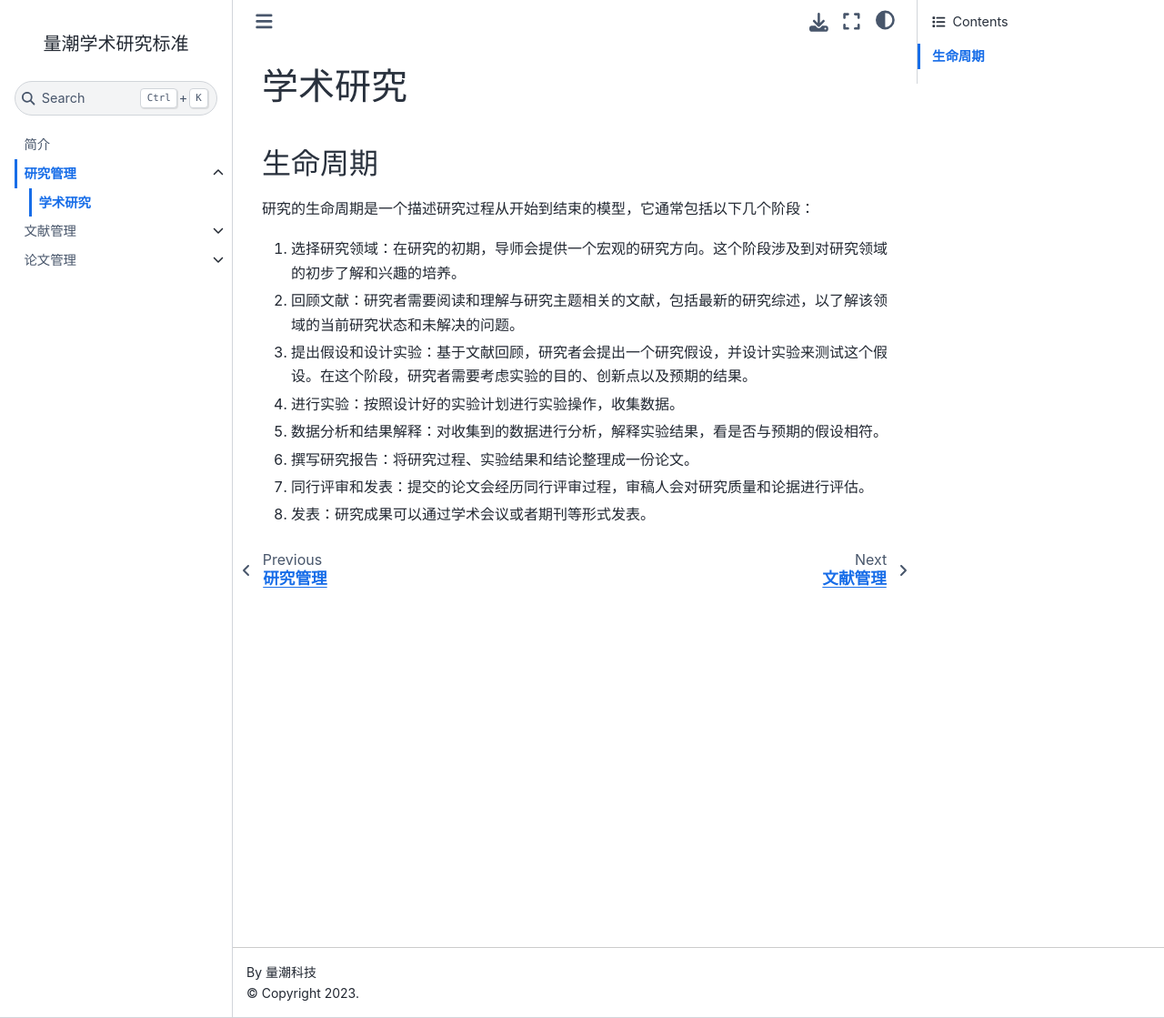
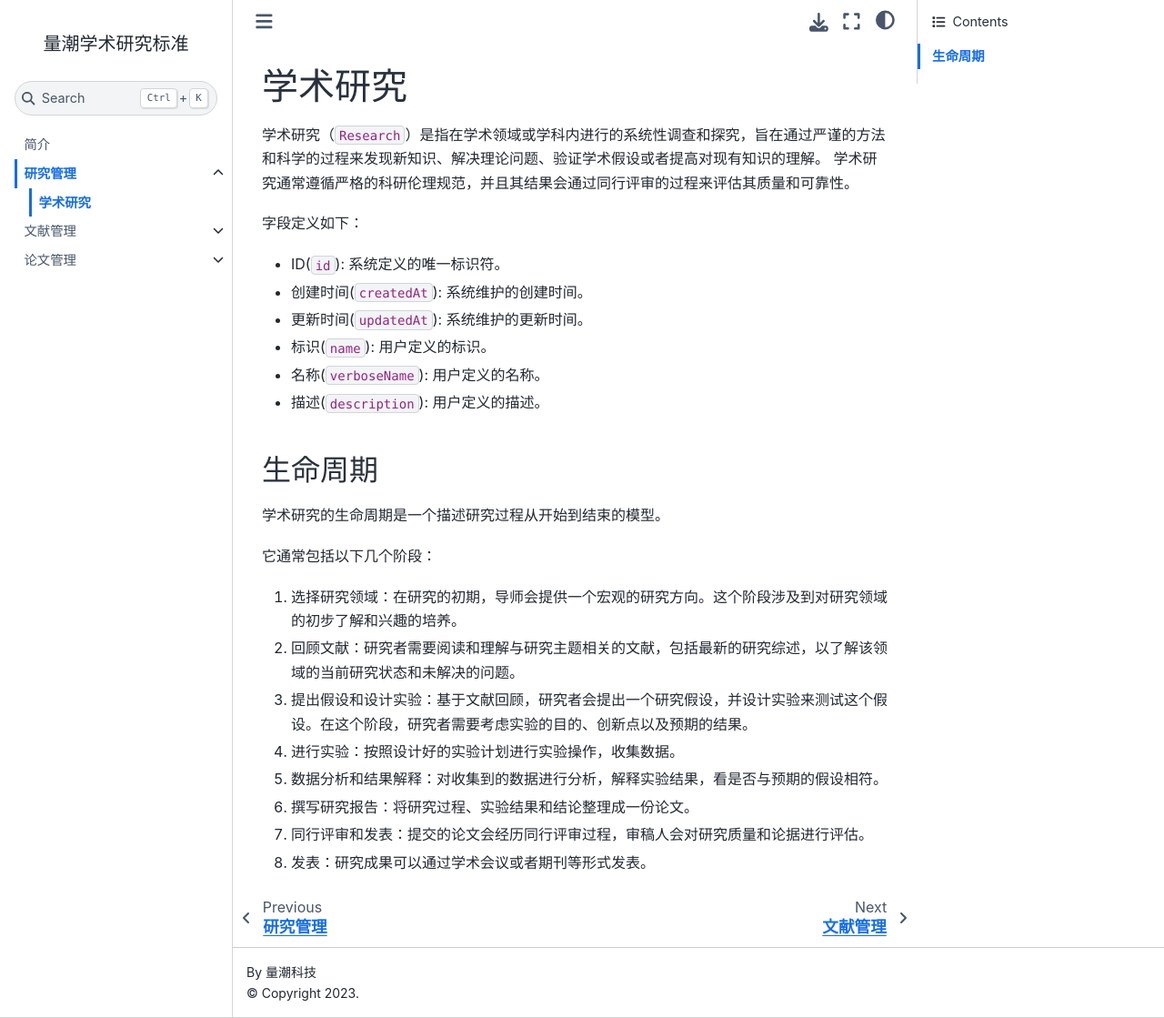
Before and after one commit to quanttide/quanttide-specification-of-academic-research, a Jupyter Book: the page built from researches/research.md, in a window 1280 px wide and 1119 px high. Shown: the whole window at 91% size. Built offline with Jupyter Book 1.0.4 settings and Sphinx 7.4.7 and the Sphinx Book theme 1.1.4, drawn with Linux system fonts in a browser that asks for light colours.

Commit message:
feat(researches/research): 定义学术研究领域模型

```diff
--- a/researches/research.md
+++ b/researches/research.md
@@ -1,8 +1,23 @@
 # 学术研究
+
+学术研究（`Research`）是指在学术领域或学科内进行的系统性调查和探究，旨在通过严谨的方法和科学的过程来发现新知识、解决理论问题、验证学术假设或者提高对现有知识的理解。
+学术研究通常遵循严格的科研伦理规范，并且其结果会通过同行评审的过程来评估其质量和可靠性。
+
+字段定义如下：
+
+- ID(`id`): 系统定义的唯一标识符。
+- 创建时间(`createdAt`): 系统维护的创建时间。
+- 更新时间(`updatedAt`): 系统维护的更新时间。
+- 标识(`name`): 用户定义的标识。
+- 名称(`verboseName`): 用户定义的名称。
+- 描述(`description`): 用户定义的描述。
 
 ## 生命周期
 
-研究的生命周期是一个描述研究过程从开始到结束的模型，它通常包括以下几个阶段：
+学术研究的生命周期是一个描述研究过程从开始到结束的模型。
+
+它通常包括以下几个阶段：
+
 1. 选择研究领域：在研究的初期，导师会提供一个宏观的研究方向。这个阶段涉及到对研究领域的初步了解和兴趣的培养。
 2. 回顾文献：研究者需要阅读和理解与研究主题相关的文献，包括最新的研究综述，以了解该领域的当前研究状态和未解决的问题。
 3. 提出假设和设计实验：基于文献回顾，研究者会提出一个研究假设，并设计实验来测试这个假设。在这个阶段，研究者需要考虑实验的目的、创新点以及预期的结果。
```
